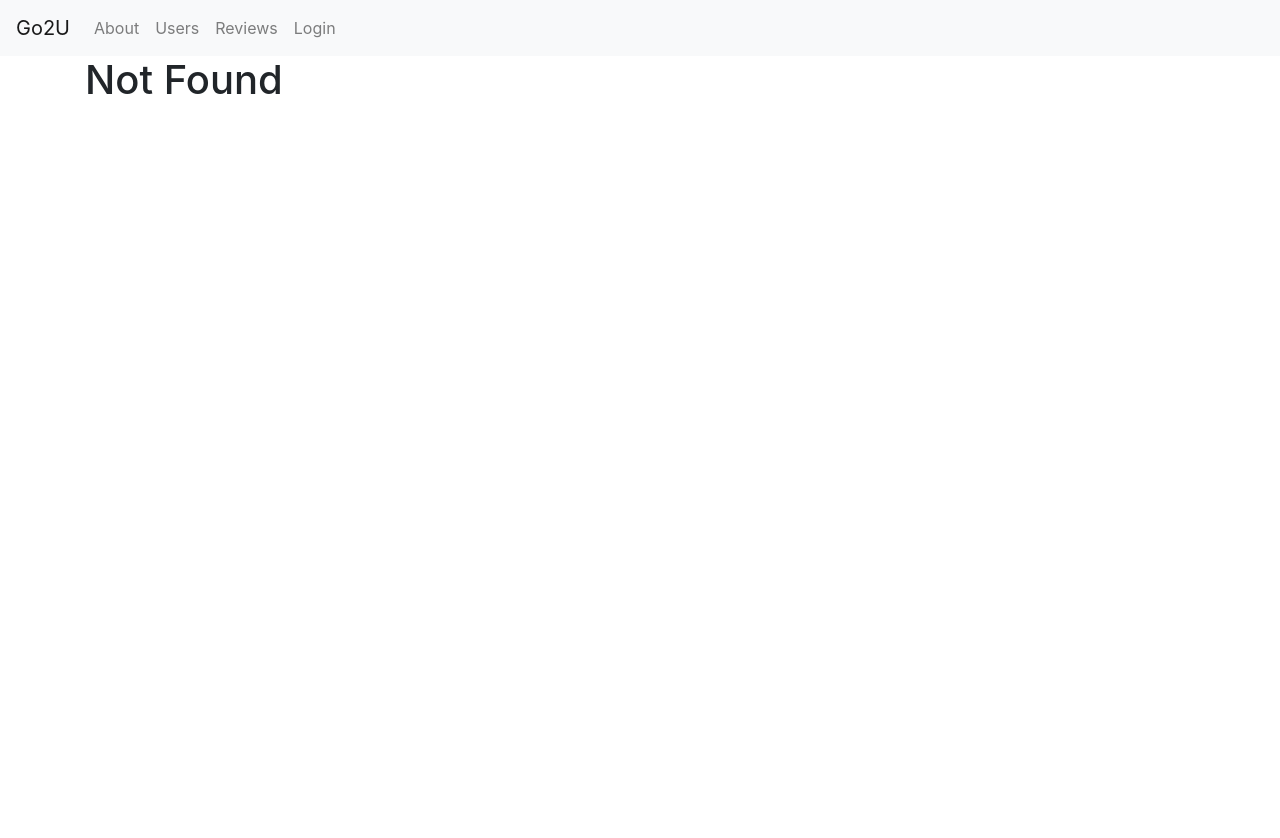
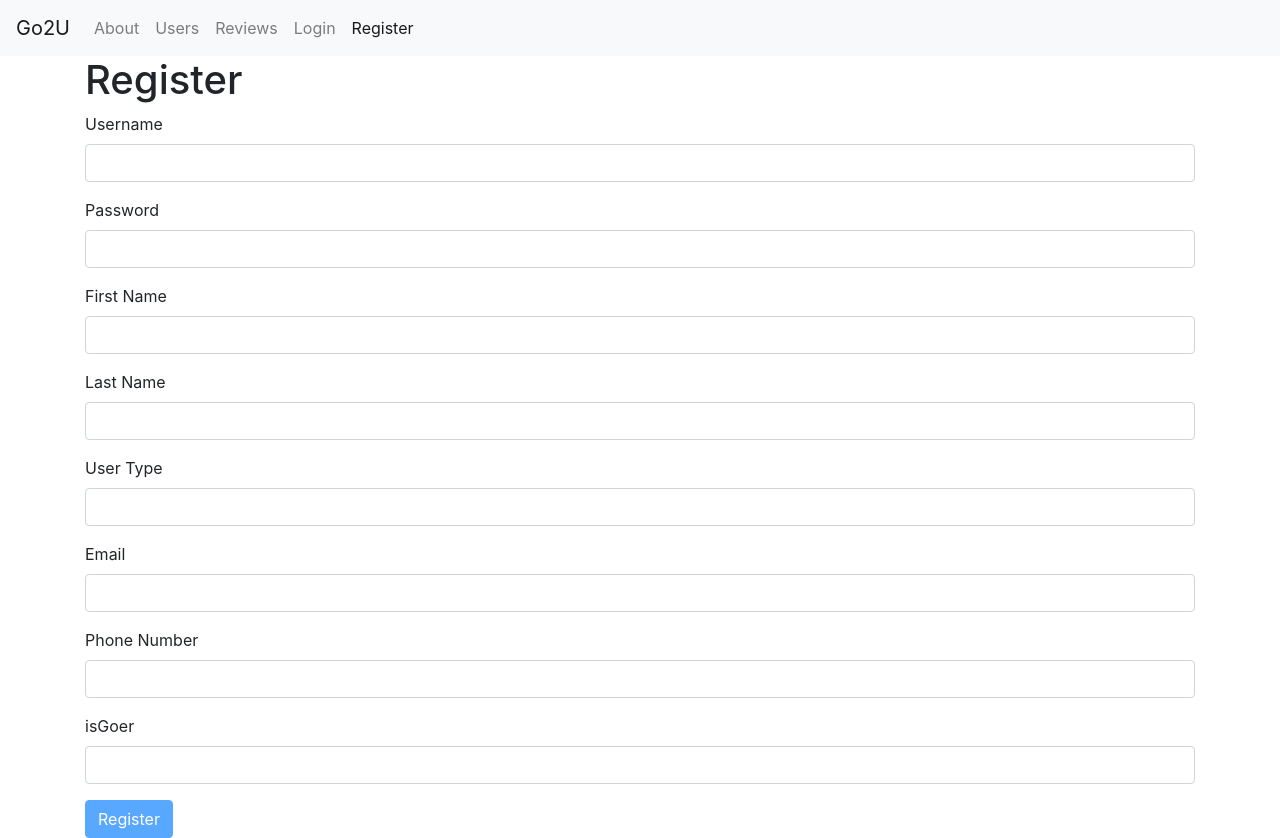
Before and after one commit to yuunlimm/go2u-webapp, a React (Create React App) app: page /register in a window 1280 px wide. Before the commit this address led to /not-found. Before the commit the page ends 800 px from the top, so only its background shows below. Built offline with nearby package versions, Linux system fonts and the light colour scheme.

Commit message:
form/input refactoring and registerting new user done

```diff
--- a/src/App.js
+++ b/src/App.js
@@ -8,6 +8,7 @@ import NotFound from "./components/notFound";
 import About from "./components/about";
 import LoginForm from "./components/loginForm";
 import "./App.css";
+import RegisterForm from "./components/registerForm";
 
 class App extends Component {
   render() {
@@ -16,6 +17,7 @@ class App extends Component {
         <NavBar />
         <main className="container">
           <Switch>
+            <Route path="/register" component={RegisterForm} />
             <Route path="/login" component={LoginForm} />
             <Route path="/about" component={About} />
             <Route path="/users/:id" component={UserForm} />
--- /dev/null
+++ b/src/components/common/form.jsx
@@ -0,0 +1,91 @@
+import React, { Component } from "react";
+import Joi from "joi-browser";
+import Input from "./input";
+import Select from "./select";
+
+class Form extends Component {
+  state = {
+    data: {},
+    errors: {}
+  };
+
+  validate = () => {
+    const options = { abortEarly: false };
+    const { error } = Joi.validate(this.state.data, this.schema, options);
+    if (!error) return null;
+
+    const errors = {};
+    for (let item of error.details) errors[item.path[0]] = item.message;
+    return errors;
+  };
+
+  validateProperty = ({ name, value }) => {
+    const obj = { [name]: value };
+    const schema = { [name]: this.schema[name] };
+    const { error } = Joi.validate(obj, schema);
+    return error ? error.details[0].message : null;
+  };
+
+  handleSubmit = e => {
+    e.preventDefault();
+
+    const errors = this.validate();
+    console.log(errors);
+    this.setState({ errors: errors || {} });
+    if (errors) return;
+
+    this.doSubmit();
+  };
+
+  handleChange = ({ currentTarget: input }) => {
+    const errors = { ...this.state.errors };
+    const errorMessage = this.validateProperty(input);
+    if (errorMessage) errors[input.name] = errorMessage;
+    else delete errors[input.name];
+
+    const data = { ...this.state.data };
+    data[input.name] = input.value;
+
+    this.setState({ data, errors });
+  };
+
+  renderButton(label) {
+    return (
+      <button disabled={this.validate()} className="btn btn-primary">
+        {label}
+      </button>
+    );
+  }
+
+  renderSelect(name, label, options) {
+    const { data, errors } = this.state;
+
+    return (
+      <Select
+        name={name}
+        value={data[name]}
+        label={label}
+        options={options}
+        onChange={this.handleChange}
+        error={errors[name]}
+      />
+    );
+  }
+
+  renderInput(name, label, type = "text") {
+    const { data, errors } = this.state;
+
+    return (
+      <Input
+        type={type}
+        name={name}
+        value={data[name]}
+        label={label}
+        onChange={this.handleChange}
+        error={errors[name]}
+      />
+    );
+  }
+}
+
+export default Form;
--- a/src/components/common/input.jsx
+++ b/src/components/common/input.jsx
@@ -1,17 +1,10 @@
 import React from "react";
 
-const Input = ({ name, lable, value, onChange, error }) => {
+const Input = ({ name, label, error, ...rest }) => {
   return (
     <div className="form-group">
-      <label htmlFor={name}>{lable}</label>
-      <input
-        value={value}
-        id={name}
-        name={name}
-        type="text"
-        className="form-control"
-        onChange={onChange}
-      />
+      <label htmlFor={name}>{label}</label>
+      <input {...rest} name={name} id={name} className="form-control" />
       {error && <div className="alert alert-danger">{error}</div>}
     </div>
   );
--- /dev/null
+++ b/src/components/common/select.jsx
@@ -0,0 +1,20 @@
+import React from "react";
+
+const Select = ({ name, label, options, error, ...rest }) => {
+  return (
+    <div className="form-group">
+      <label htmlFor={name}>{label}</label>
+      <select name={name} id={name} {...rest} className="form-control">
+        <option value="" />
+        {options.map(option => (
+          <option key={option._id} value={option._id}>
+            {option.name}
+          </option>
+        ))}
+      </select>
+      {error && <div className="alert alert-danger">{error}</div>}
+    </div>
+  );
+};
+
+export default Select;
--- a/src/components/loginForm.jsx
+++ b/src/components/loginForm.jsx
@@ -1,10 +1,10 @@
-import React, { Component } from "react";
+import React from "react";
 import Joi from "joi-browser";
-import Input from "./common/input";
+import Form from "./common/form";
 
-class LoginForm extends Component {
+class LoginForm extends Form {
   state = {
-    account: { username: "", password: "" },
+    data: { username: "", password: "" },
     errors: {}
   };
 
@@ -17,70 +17,19 @@ class LoginForm extends Component {
       .label("Password")
   };
 
-  validate = () => {
-    const options = { abortEarly: false };
-    const { error } = Joi.validate(this.state.account, this.schema, options);
-
-    if (!error) return null;
-
-    const errors = {};
-    for (let item of error.details) errors[item.path[0]] = item.message; // is name of the target property
-    return errors;
-  };
-
-  validateProperty = ({ name, value }) => {
-    const obj = { [name]: value };
-    const schema = { [name]: this.schema[name] };
-    const { error } = Joi.validate(obj, schema);
-    return error ? error.details[0].message : null;
-  };
-
-  handleSubmit = e => {
-    e.preventDefault(); // not to post server with its default value.
-    const errors = this.validate();
-    this.setState({ errors: errors || {} }); // to make sure objectis not null
-    if (errors) return;
-    // call the server.
-  };
-
-  // e is event
-  handleChange = ({ currentTarget: input }) => {
-    // validate
-    const errors = { ...this.state.errors };
-    const errorMessage = this.validateProperty(input);
-    if (errorMessage) errors[input.name] = errorMessage;
-    else delete errors[input.name];
-
-    // update
-    const account = { ...this.state.account };
-    account[input.name] = input.value;
-
-    this.setState({ account, errors });
+  doSubmit = () => {
+    console.log("submitted.");
   };
 
   render() {
-    const { account, errors } = this.state;
+    const { data, errors } = this.state;
     return (
       <div>
         <h1>Login</h1>
         <form onSubmit={this.handleSubmit}>
-          <Input
-            onChange={this.handleChange}
-            value={account.username}
-            lable="Username"
-            name="username"
-            error={errors.username}
-          />
-          <Input
-            onChange={this.handleChange}
-            value={account.password}
-            lable="Password"
-            name="password"
-            error={errors.password}
-          />
-          <button disabled={this.validate()} className="btn btn-primary">
-            Login
-          </button>
+          {this.renderInput("username", "Username")}
+          {this.renderInput("password", "Password", "password")}
+          {this.renderButton("Login")}
         </form>
       </div>
     );
--- a/src/components/navbar.jsx
+++ b/src/components/navbar.jsx
@@ -20,17 +20,20 @@ const NavBar = () => {
       </button>
       <div className="collapse navbar-collapse" id="navbarNav">
         <div className="navbar-nav">
-          <NavLink className="nav-link" to="/about">
+          <NavLink className="nav-item nav-link" to="/about">
             About
           </NavLink>
-          <NavLink className="nav-link" to="/users">
+          <NavLink className="nav-item nav-link" to="/users">
             Users
           </NavLink>
-          <NavLink className="nav-link" to="/reviews">
+          <NavLink className="nav-item nav-link" to="/reviews">
             Reviews
           </NavLink>
-          <NavLink className="nav-link" to="/login">
+          <NavLink className="nav-item nav-link" to="/login">
             Login
+          </NavLink>
+          <NavLink className="nav-item nav-link" to="/register">
+            Register
           </NavLink>
         </div>
       </div>
--- /dev/null
+++ b/src/components/registerForm.jsx
@@ -0,0 +1,76 @@
+import React from "react";
+import Joi from "joi-browser";
+import Form from "./common/form";
+import { saveUser } from "../userService";
+
+class RegisterForm extends Form {
+  state = {
+    data: {
+      username: "",
+      password: "",
+      firstName: "",
+      userType: "",
+      lastName: "",
+      email: "",
+      mobile: "",
+      isGoer: ""
+    },
+    errors: {}
+  };
+
+  schema = {
+    username: Joi.string()
+      .required()
+      .label("Username"),
+    password: Joi.string()
+      .required()
+      .label("Password"),
+    firstName: Joi.string()
+      .required()
+      .label("First Name"),
+    userType: Joi.string()
+      .required()
+      .label("User Type"),
+    lastName: Joi.string()
+      .required()
+      .label("Last Name"),
+    email: Joi.string()
+      .required()
+      .label("Email Address"),
+    mobile: Joi.number()
+      .required()
+      .min(0)
+      .max(10000000)
+      .label("Phone Number"),
+    isGoer: Joi.boolean()
+      .required()
+      .label("Goer")
+  };
+
+  doSubmit = () => {
+    const a = saveUser(this.state.data);
+    console.log(a);
+    this.props.history.push("/users");
+  };
+
+  render() {
+    return (
+      <div>
+        <h1>Register</h1>
+        <form onSubmit={this.handleSubmit}>
+          {this.renderInput("username", "Username")}
+          {this.renderInput("password", "Password", "password")}
+          {this.renderInput("firstName", "First Name")}
+          {this.renderInput("lastName", "Last Name")}
+          {this.renderInput("userType", "User Type")}
+          {this.renderInput("email", "Email")}
+          {this.renderInput("mobile", "Phone Number")}
+          {this.renderInput("isGoer", "isGoer")}
+          {this.renderButton("Register")}
+        </form>
+      </div>
+    );
+  }
+}
+
+export default RegisterForm;
--- a/src/components/user.jsx
+++ b/src/components/user.jsx
@@ -5,6 +5,7 @@ import Pagination from "./common/page";
 import UserTable from "./usersTable";
 import ListGroup from "./common/listGroup";
 import { getUserTypes } from "../userTypeService";
+import { Link } from "react-router-dom";
 import _ from "lodash";
 
 class User extends Component {
@@ -73,6 +74,11 @@ class User extends Component {
             onItemSelected={this.handleTypeChange}
           />
         </div>
+        <Link to="/register" className="btn btn-primary" style={{ margin: 20 }}>
+          New User
+        </Link>
+        <p>Showing {totalCount} users in the database.</p>
+
         <div className="col">
           <UserTable
             onSort={this.handSort}
--- a/src/components/userForm.jsx
+++ b/src/components/userForm.jsx
@@ -1,17 +1,99 @@
-import React from "react";
+import React, { Component } from "react";
+import Form from "./common/form";
+import { getUser, saveUser } from "../userService";
+import Joi from "joi-browser";
+import { getUserTypes } from "../userTypeService";
 
-const UserForm = ({ match, history }) => {
-  return (
-    <div>
-      <h1>User Form {match.params.id} </h1>
-      <button
-        className="btn btn-primary"
-        onClick={() => history.push("/users")}
-      >
-        Save
-      </button>
-    </div>
-  );
-};
+class UserForm extends Form {
+  state = {
+    data: {
+      username: "",
+      firstName: "",
+      lastName: "",
+      userType: "",
+      email: "",
+      mobile: "",
+      isGoer: ""
+    },
+    userType: [],
+    errors: {}
+  };
+
+  schema = {
+    _id: Joi.string(),
+    username: Joi.string()
+      .required()
+      .label("Username"),
+    firstName: Joi.string()
+      .required()
+      .label("First Name"),
+    lastName: Joi.string()
+      .required()
+      .label("Last Name"),
+    userType: Joi.string()
+      .required()
+      .label("User Type"),
+    email: Joi.string()
+      .required()
+      .label("Email Address"),
+    mobile: Joi.number()
+      .required()
+      .min(0)
+      .max(999999999)
+      .label("Phone Number"),
+    isGoer: Joi.boolean()
+      .required()
+      .label("Goer")
+  };
+
+  componentDidMount() {
+    const userType = getUserTypes();
+    this.setState({ userType });
+
+    const userId = this.props.match.params.id;
+    if (userId === "new") return;
+
+    const user = getUser(userId);
+    if (!user) return this.props.history.replace("/not-found");
+
+    this.setState({ data: this.mapToViewModel(user) });
+  }
+
+  mapToViewModel(user) {
+    return {
+      _id: user._id,
+      username: user.username,
+      firstName: user.firstName,
+      lastName: user.lastName,
+      userType: user.userType._id,
+      email: user.email,
+      mobile: user.mobile,
+      isGoer: user.isGoer
+    };
+  }
+
+  doSubmit = () => {
+    saveUser(this.state.data);
+    this.props.history.push("/users");
+  };
+
+  render() {
+    return (
+      <div>
+        <h1>User Form</h1>
+        <form onSubmit={this.handleSubmit}>
+          {this.renderInput("username", "Username")}
+          {this.renderInput("firstName", "First Name")}
+          {this.renderInput("lastName", "Last Name")}
+          {this.renderSelect("userType", "User Type", this.state.userType)}
+          {this.renderInput("email", "Email")}
+          {this.renderInput("mobile", "Phone Number")}
+          {this.renderInput("isGoer", "isGoer")}
+          {this.renderButton("Save")}
+        </form>
+      </div>
+    );
+  }
+}
 
 export default UserForm;
--- a/src/userService.js
+++ b/src/userService.js
@@ -2,6 +2,8 @@
 
 const users = [
   {
+    username: "",
+    password: "",
     _id: "5b21ca3eeb7f6fbccd471815",
     lastName: "lim",
     firstName: "Yuun",
@@ -11,83 +13,90 @@ const users = [
     isGoer: "true"
   },
   {
+    username: "",
+    password: "",
     _id: "5b21ca3eeb7f6fbccd471816",
     lastName: "lim",
     firstName: "Yuun",
     userType: { _id: "5b21ca3eeb7f6fbccd471814" },
-
     email: "abcde@google.com",
     mobile: "0102301",
     isGoer: "true"
   },
   {
+    username: "",
+    password: "",
     _id: "5b21ca3eeb7f6fbccd471817",
     lastName: "lim",
     firstName: "Yuun",
     userType: { _id: "5b21ca3eeb7f6fbccd471814" },
-
     email: "abcde@google.com",
     mobile: "0102301",
     isGoer: "true"
   },
   {
+    username: "",
+    password: "",
     _id: "5b21ca3eeb7f6fbccd471819",
     lastName: "lim",
     firstName: "Yuun",
     userType: { _id: "5b21ca3eeb7f6fbccd471814" },
-
     email: "abcde@google.com",
     mobile: "0102301",
     isGoer: "true"
   },
   {
+    username: "",
+    password: "",
     _id: "5b21ca3eeb7f6fbccd47181a",
     lastName: "lim",
     firstName: "Yuun",
     userType: { _id: "5b21ca3eeb7f6fbccd471814" },
-
     email: "abcde@google.com",
     mobile: "0102301",
     isGoer: "true"
   },
   {
+    username: "",
+    password: "",
     _id: "5b21ca3eeb7f6fbccd47181b",
     lastName: "lim",
     firstName: "Yuun",
     userType: { _id: "5b21ca3eeb7f6fbccd471814" },
-
     email: "abcde@google.com",
     mobile: "0102301",
     isGoer: "true"
   },
   {
+    username: "",
+    password: "",
     _id: "5b21ca3eeb7f6fbccd47181e",
     lastName: "lim",
     firstName: "Yuun",
     userType: { _id: "5b21ca3eeb7f6fbccd471814" },
-
     email: "abcde@google.com",
     mobile: "0102301",
     isGoer: "true"
   },
   {
+    username: "",
+    password: "",
     _id: "5b21ca3eeb7f6fbccd47181f",
     lastName: "lim",
     firstName: "Yuun",
     userType: { _id: "5b21ca3eeb7f6fbccd471814" },
-
     email: "abcde@google.com",
     mobile: "0102301",
     isGoer: "true"
   },
   {
+    username: "",
+    password: "",
     _id: "5b21ca3eeb7f6fbccd471821",
     lastName: "lim",
     firstName: "Yuun",
     userType: { _id: "5b21ca3eeb7f6fbccd471814" },
-
     email: "abcde@google.com",
-
     mobile: "0102301",
     isGoer: "true"
   }
@@ -103,7 +112,13 @@ export function getUser(id) {
 
 export function saveUser(user) {
   let userInDb = users.find(u => u._id === user._id) || {};
-  userInDb.name = user.name;
+  userInDb.username = user.username;
+  userInDb.firstName = user.firstName;
+  userInDb.lastName = user.lastName;
+  userInDb.userType = user.userType;
+  userInDb.email = user.email;
+  userInDb.mobile = user.mobile;
+  userInDb.isGoer = user.isGoer;
 
   if (!userInDb._id) {
     userInDb._id = Date.now();
--- a/src/userTypeService.js
+++ b/src/userTypeService.js
@@ -1,6 +1,6 @@
 // import * as genresAPI from "./fakeGenreService";
 
-const types = [{ _id: "5b21ca3eeb7f6fbccd471814", type: "User" }];
+const types = [{ _id: "5b21ca3eeb7f6fbccd471814", name: "User" }];
 
 export function getUserTypes() {
   return types;
```
